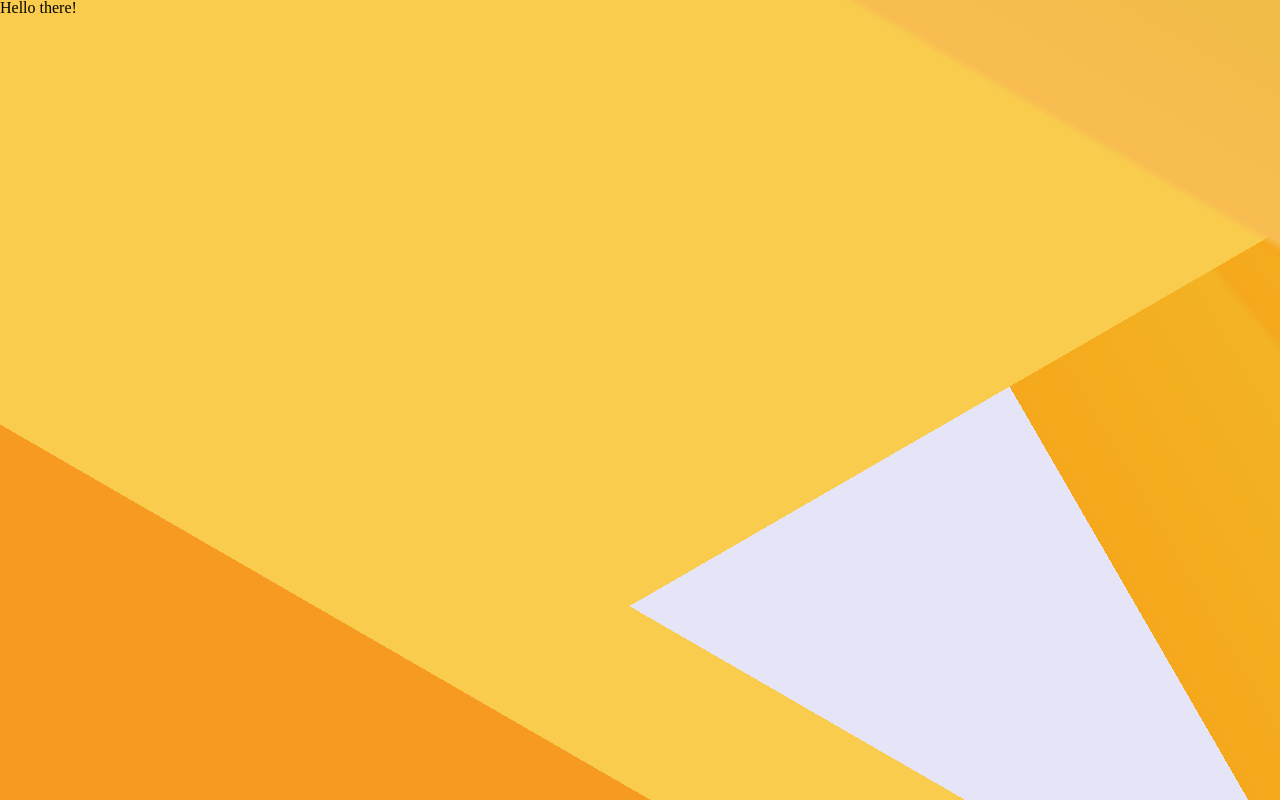
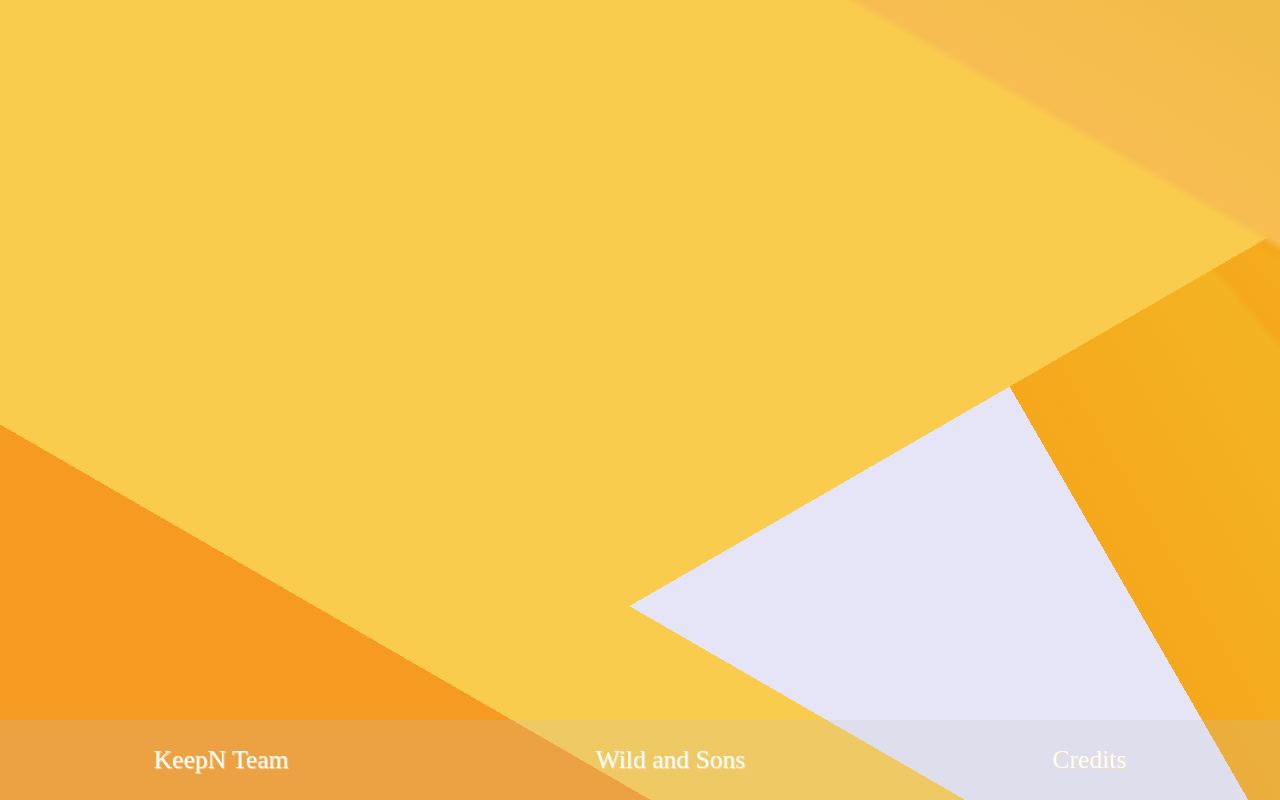
Before and after one commit to WildCodeSchool/p2-g2-sept21-lille-react-Videotheque, a React (Create React App) app: page / in a window 1280 px wide. Built offline with nearby package versions, Linux system fonts and the light colour scheme.

Commit message:
Footer with customer, team and credits

```diff
--- a/public/index.html
+++ b/public/index.html
@@ -24,6 +24,12 @@
       work correctly both with client-side routing and a non-root public URL.
       Learn how to configure a non-root public URL by running `npm run build`.
     -->
+    <link rel="preconnect" href="https://fonts.googleapis.com" />
+    <link rel="preconnect" href="https://fonts.gstatic.com" crossorigin />
+    <link
+      href="https://fonts.googleapis.com/css2?family=Reem+Kufi&display=swap"
+      rel="stylesheet"
+    />
     <title>React App</title>
   </head>
   <body>
--- a/src/App.jsx
+++ b/src/App.jsx
@@ -1,7 +1,8 @@
+import Footer from './components/footer';
 import './App.css';
 
 function App() {
-  return <h1>Hello there!</h1>;
+  return <Footer />;
 }
 
 export default App;
--- /dev/null
+++ b/src/components/footer.css
@@ -0,0 +1,21 @@
+.footer {
+  display: flex;
+  justify-content: space-around;
+  align-items: center;
+  margin-top: 1vw;
+  padding: auto;
+  background-color: rgba(196, 196, 196, 0.2);
+  color: white;
+  position: fixed;
+  bottom: 0;
+  height: 10vh;
+  width: 100vw;
+  font-size: 4vw;
+  text-shadow: 1px 1px 1px wheat;
+}
+
+@media screen and (min-width: 600px) {
+  .footer {
+    font-size: 2vw;
+  }
+}
--- /dev/null
+++ b/src/components/footer.jsx
@@ -0,0 +1,14 @@
+import React from 'react';
+import './footer.css';
+
+const Footer = () => {
+  return (
+    <div className="footer">
+      <p>KeepN Team</p>
+      <p>Wild and Sons</p>
+      <p>Credits</p>
+    </div>
+  );
+};
+
+export default Footer;
```
